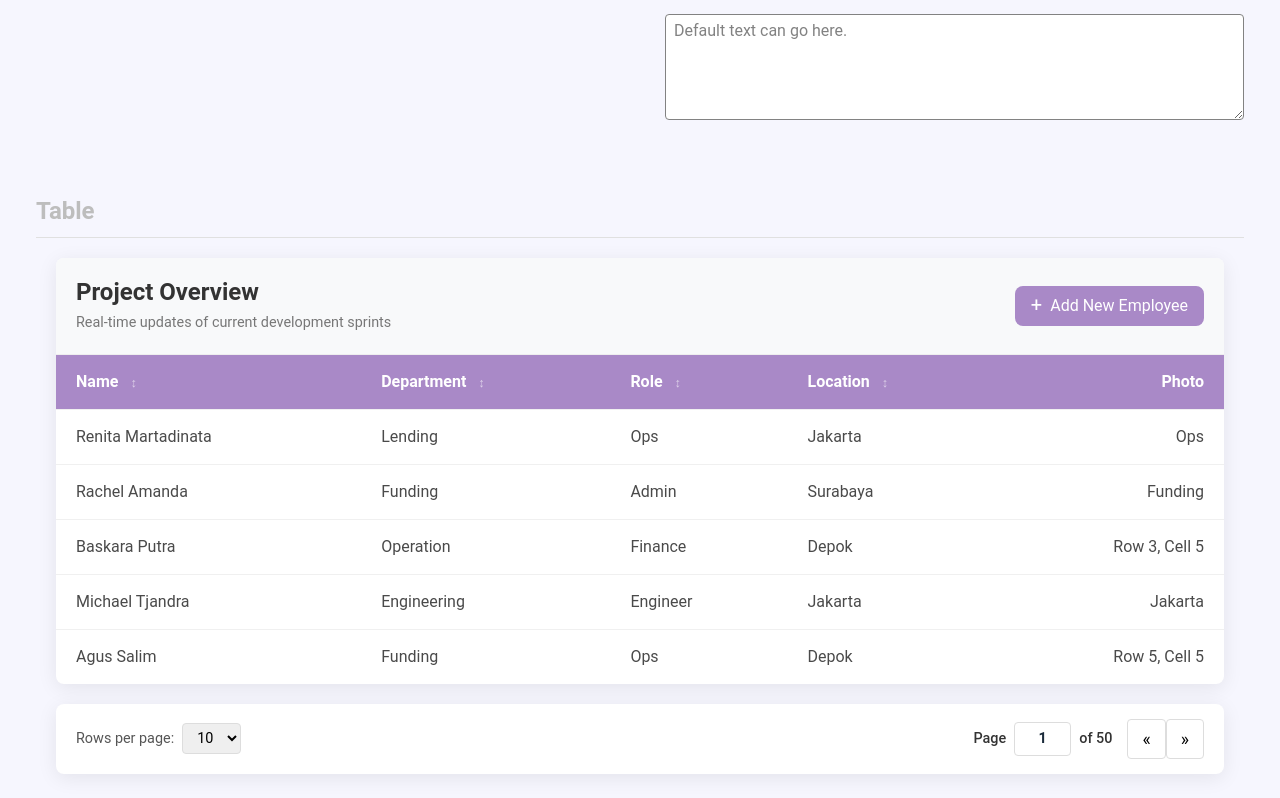
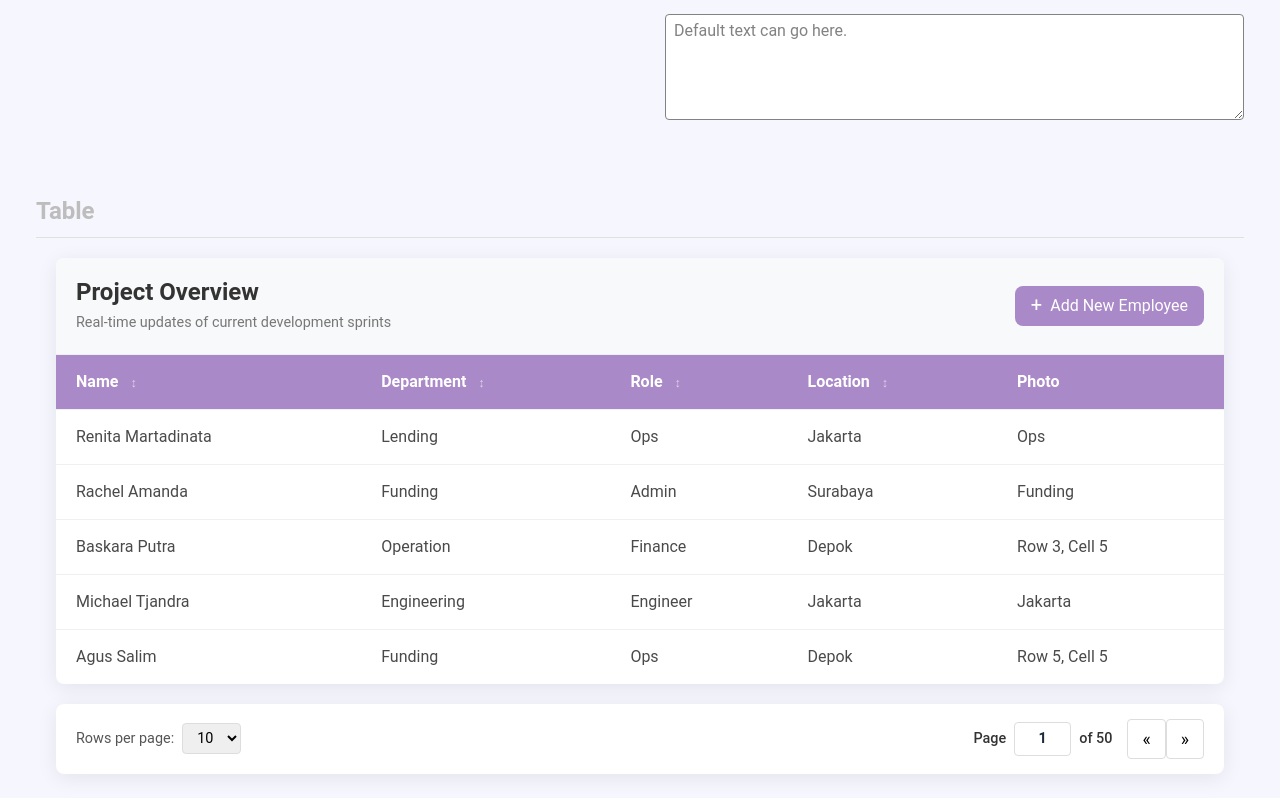
Before and after one commit to fikriaditya/amartha-test-react-ts, a React (Vite) app: page /style-guide in a window 1280 px wide. Shown: the part 1117-1915 px from the top of the page. Built offline with nearby package versions, Linux system fonts and the light colour scheme.

Commit message:
feat(table): adjust styling

```diff
--- a/src/styles/components/_table.scss
+++ b/src/styles/components/_table.scss
@@ -59,10 +59,10 @@
   transition: background-color 0.2s ease;
 }
 /* Alignments */
-.x-table th:last-child,
-.x-table td:last-child {
-  text-align: right;
-}
+// .x-table th:last-child,
+// .x-table td:last-child {
+//   text-align: right;
+// }
 
 /* Sorting Indicators */
 .sortable {
```
